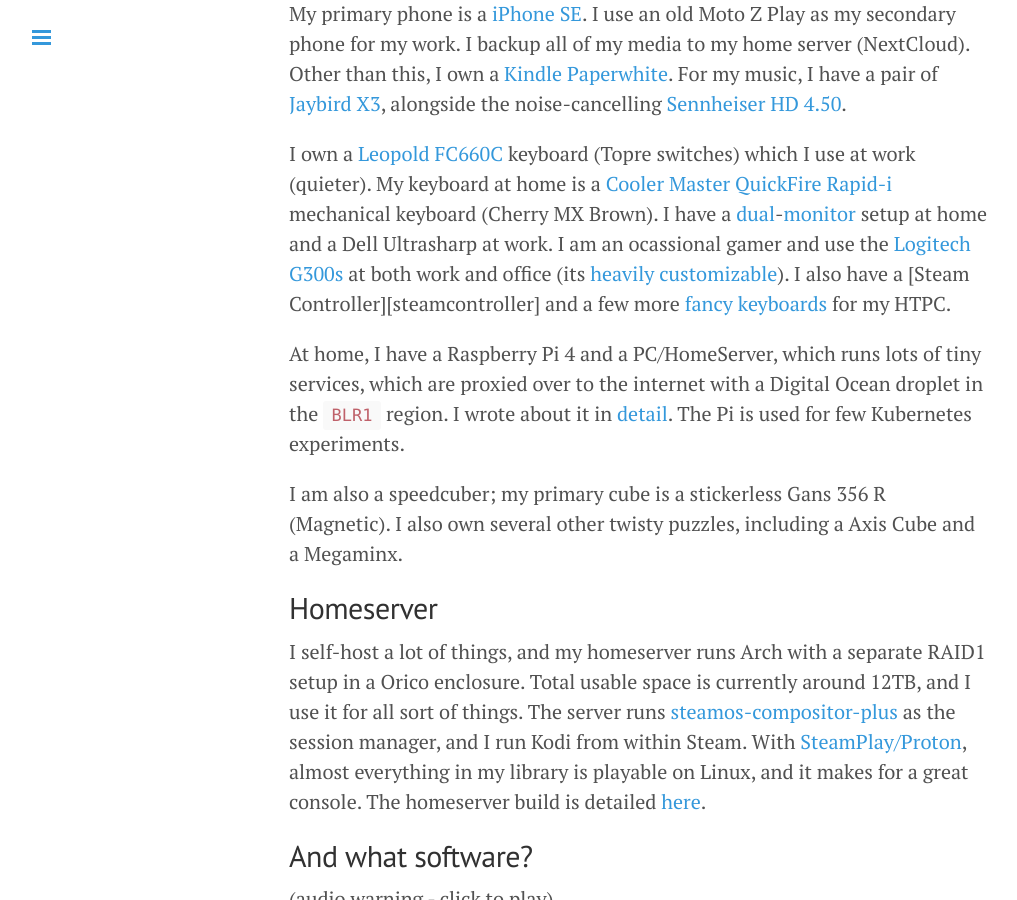
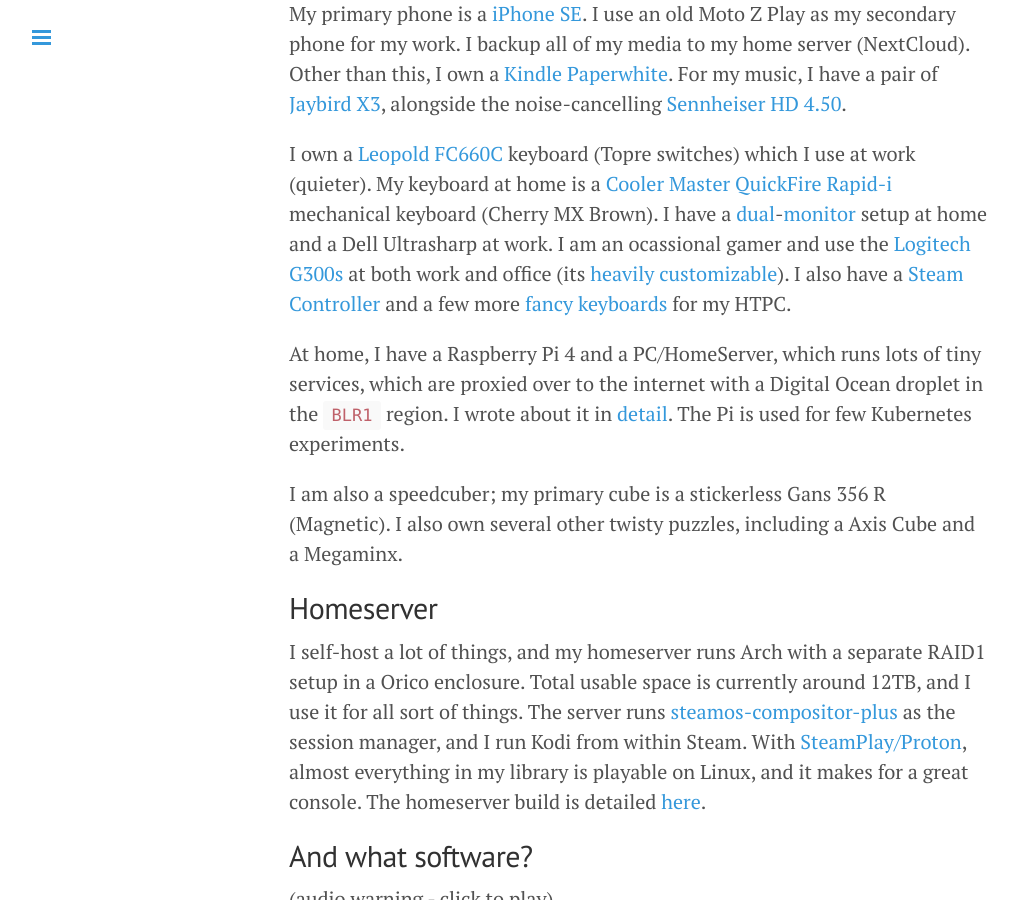
Before and after one commit to captn3m0/captn3m0.github.com, a Jekyll site: the page built from pages/setup.md, in a window 1280 px wide and 900 px high, scrolled down 1093 px. Shown: the whole window, without its empty margins (1-1018 px from the left). Built offline with Jekyll 4.4.1, drawn with Linux system fonts in a browser that asks for light colours; some of the changed lines change nothing that is shown.

Commit message:
Adds links to XPS and steamcontroller

```diff
--- a/pages/setup.md
+++ b/pages/setup.md
@@ -105,3 +105,4 @@
 [btnc]: https://en-uk.sennheiser.com/wireless-headphones-bluetooth-noise-cancelling-hd-4-50-btnc "Sennheiser Wireless Headphones Noise Cancelling (HD-4.5BTNC)"
 [nuc]: https://www.intel.in/content/www/in/en/products/boards-kits/nuc/kits/nuc8i7beh.html "Very pricey, but totally worth it"
 [xps]: https://www.dell.com/learn/in/en/indhs1/campaigns/in-en-dhs-xps-13-9370 "Yes, I have the older edition with the nosecam"
+[steamcontroller]: https://store.steampowered.com/app/353370/Steam_Controller/
```
